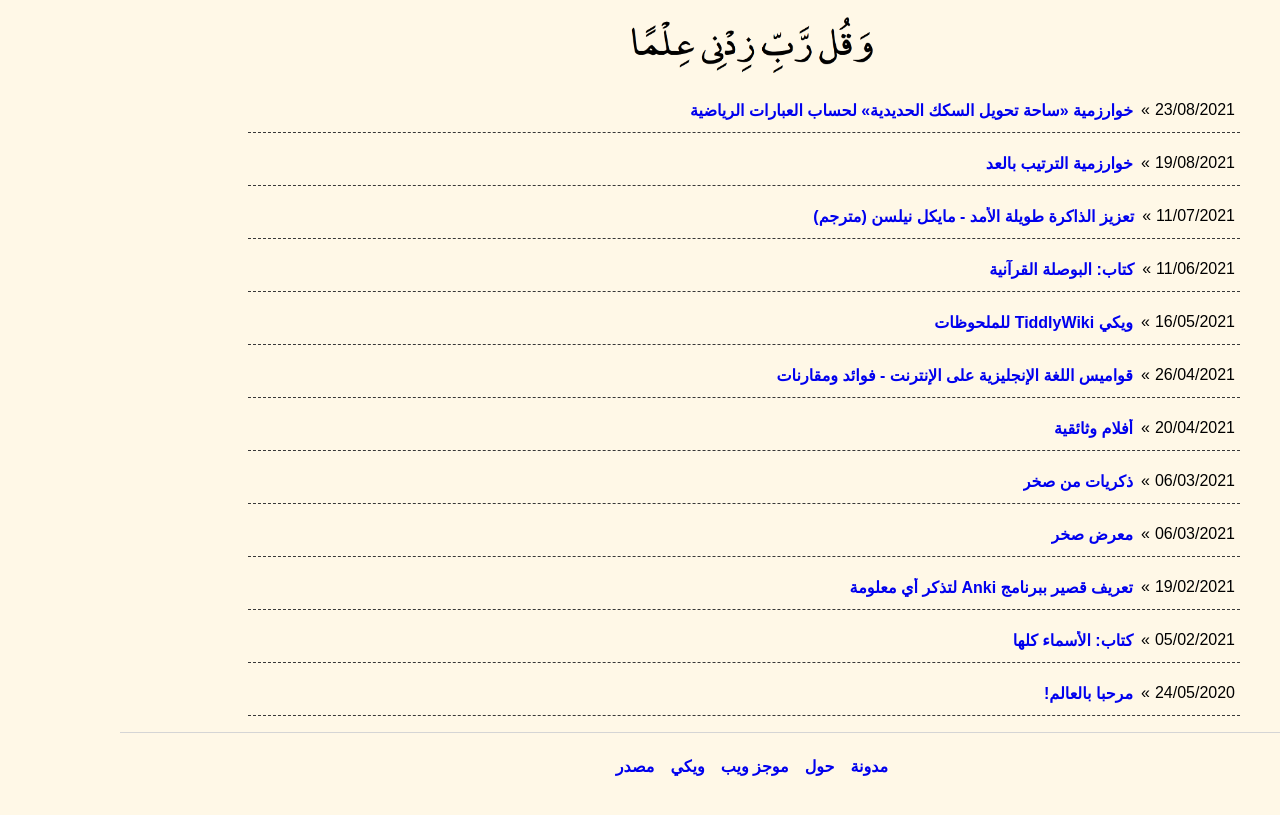
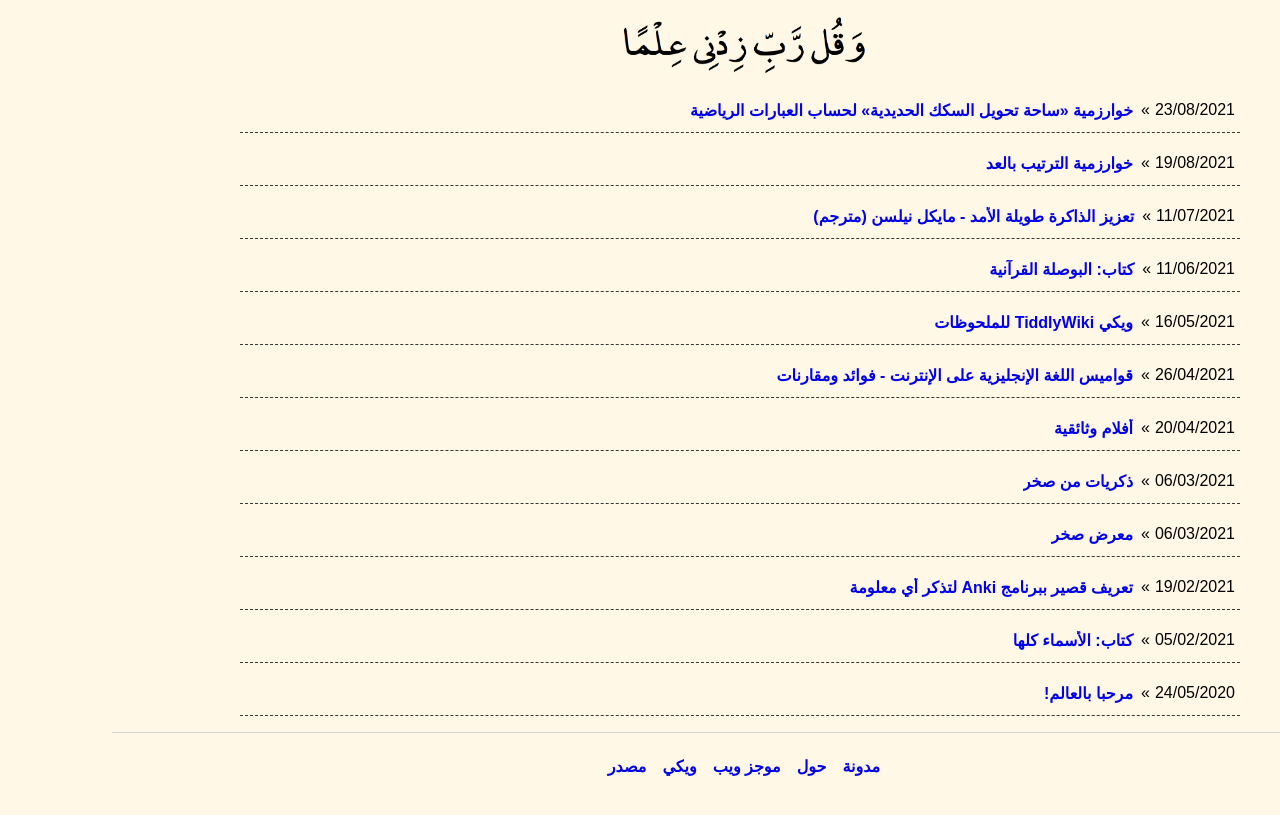
Before and after one commit to abdnh/abdnh.github.io, a Jekyll site: the page built from index.html, in a window 1280 px wide. Shown: the top 815 px of the page. Built offline with Jekyll 4.4.1, drawn with Linux system fonts in a browser that asks for light colours.

Commit message:
Tweak post list padding

```diff
--- a/css/main.css
+++ b/css/main.css
@@ -109,7 +109,7 @@
 }
 
 #posts {
-    padding-right: 1rem;
+    padding-right: 0.5em;
 }
 
 #posts > li {
```
